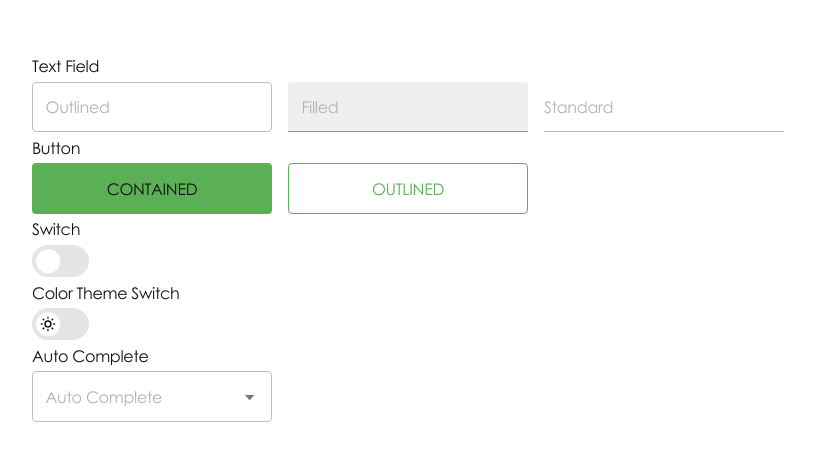
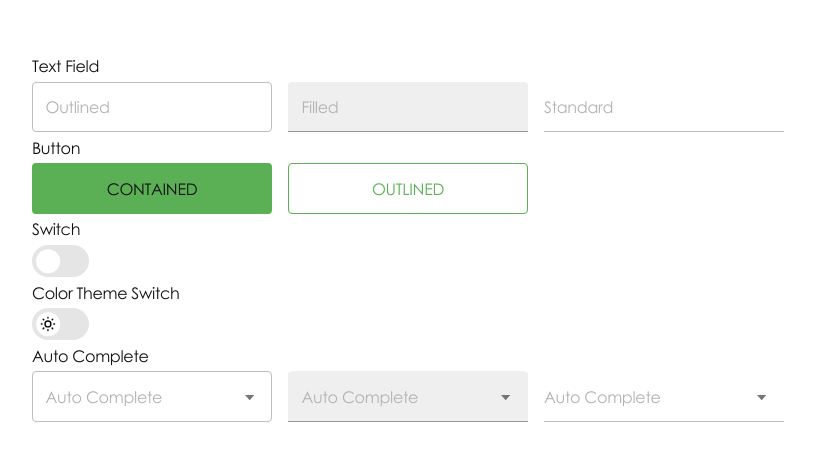
Before and after one commit to Myslitel666/Svelte-UI, a SvelteKit app: page / in a window 1280 px wide. Shown: the part 161-622 px from the top of the page, without its empty margins (232-1047 px from the left). Built offline with nearby package versions, Linux system fonts and the light colour scheme.

Commit message:
The transfer of event handlers from TextField to AutoComplete has been implemented.

```diff
--- a/src/components/inputs/auto-complete/AutoComplete.svelte
+++ b/src/components/inputs/auto-complete/AutoComplete.svelte
@@ -1,66 +1,28 @@
 <div class="auto-complete-container" style:width={width}>
-    <div
-        role="button"
-        tabindex="0"
-        class="input-container"
-        style:width = {width}
-        style:--Xl-background-color = {backgroundColor}
-        style:--Xl-fill = {fill}
-    >
-        <input
-            id = {id}
-            type = 'text'
-            autocomplete='off'
-            placeholder = ''
-            style:outline = none
-            style:border-radius = {borderRadius}
-            style:padding-left = {paddingLeft}
-            style:padding-right = {paddingRight}
-            style:padding-top = {paddingTop}
-            style:font-size = {fontSize}
-            style:font-width = 0.5rem
-            style:border-left = {variant !== 'Outlined' ? 'none' : ''}
-            style:border-right = {variant !== 'Outlined' ? 'none' : ''}
-            style:border-top = {variant !== 'Outlined' ? 'none' : ''}
-            style:--Xl-border-color = {borderColor}
-            style:--Xl-color = {primaryColor}
-            style:--Xl-height = {height}
-            style:--Xl-activeborderWidth = {activedborderWidth}
-            style:--Xl-disabledborderWidth = {disabledborderWidth}
-            style:--Xl-hoverBorderColor = {textColor}
-            style:--Xl-textColor = {textColor}
-            {...$$props}
-            on:mouseover={handleMouseOver}
-            on:mouseout={handleMouseOut}
-            on:mousedown = {toggleOpen}
-            on:focus={handleFocus}
-            on:blur={handleBlur}
-        />
-        <label
-            for={id}
-            style:position = 'absolute'
-            style:margin-left = {paddingLeft}
-            style:--Xl-color = {primaryColor}
-            style:--Xl-font-size = {fontSize}
-            style:--Xl-labelColor = {labelColor}
-            style:--Xl-liftingHeight = {variant === 'Outlined' ? `${height}/2` : variant === 'Standard' ? `${height}/2 + 0.45rem` : `${height}/2 + 0.74rem`}
-        >
-            {label}
-        </label>
-    </div>
+    <TextField
+        bind:this={textFieldRef}
+        id = {id}
+        onmousedown = {toggleOpen}
+        onblur = {() => {isOpen ? toggleOpen() : '';}}
+        label = 'Auto Complete'
+        {...$$props}
+    />
     <button
         class = "triangle-icon"
         on:mouseover = {() => {
-            handleMouseOver();
+            textFieldRef.handleMouseOver()
             triangleHover = !triangleHover;
         }}
         on:mouseout = {() => {
-            handleMouseOut();
+            textFieldRef.handleMouseOut()
             triangleHover = !triangleHover;
         }}
         on:mousedown = {toggleOpen}
-        on:focus = {handleFocus}
-        on:blur = {handleBlur}
+        on:focus = {()=>{ textFieldRef.handleFocus() }}
+        on:blur = {()=>{
+            textFieldRef.handleBlur();
+            isOpen ? toggleOpen() : '';
+        }}
         style:width=1.75rem
         style:height=1.75rem
         style:border-radius='50%'
@@ -80,37 +42,16 @@
     import { generateIdElement } from '../../../utils/elementIdUtils';
     import { onMount } from 'svelte';
     import Arrow from '../../icons/TriangularArrowDown.svelte';
-    import * as extractors from '../../../utils/valueExtractors';
+    import TextField from '../text-fields/TextField.svelte';
+
+    let textFieldRef: TextField;
 
     // Свойства для управления CSS-стилями
-    export let variant: 'Outlined' | 'Filled' | 'Standard' = 'Outlined';
     export let id = ''                                        /* Уникальный идентификатор элемента */
-    export let activedborderWidth = '';                       /* Толщина обводки в активном состоянии */
-    export let backgroundColor = '';                          /* Цвет заливки */
-    export let borderColor = '';                              /* Цвет обводки */
-    export let borderRadius = '';                             /* Радиус скругления углов */
-    export let disabledborderWidth = '';                      /* Толщина обводки в неактивном состоянии */
-    export let fontSize = '';                                 /* Размер шрифта */
-    export let height = '';                                   /* Высота поля */
     export let isOpen = false;                                /* Состояние активации AutoComplete */
-    export let label = 'Auto Complete';                       /* Надпись */
-    export let labelColor ='';                                /* Цвет надписи */
-    export let paddingLeft = '';                              /* Отступ от левой границы до курсора */
-    export let paddingRight = '';                             /* Отступ от правой границы */
-    export let paddingTop = '';                               /* Отступ от верхней границы */
-    export let primaryColor = '';                             /* Основной цвет */
-    export let textColor = '';                                /* Цвет текста */
     export let width = '';                                    /* Ширина поля */
 
-    // Флаги для отслеживания, передал ли пользователь значение извне
-    let isBackgroundColorFromUser = backgroundColor !== '';
-    let isBorderColorFromUser = borderColor !== '';
-    let isTextColorFromUser = textColor !== '';
-    let isLabelColorFromUser = labelColor !== '';
-    let isPrimaryColorFromUser = primaryColor !== '';
-
     //Стили из контекста темы
-    let fill = backgroundColor;
     let triangleHover = false;
 
     let theme: IColorThemeStore | undefined;
@@ -118,53 +59,11 @@
     // Подписываемся на изменения темы
     themeStore.subscribe(value => {
         theme = value; //Инициализация объекта темы
-
-        // Устанавливаем значения цветов при смене темы
-        if (!isBackgroundColorFromUser) backgroundColor = variant === 'Filled' ? theme.disabled.touch : theme.colors.background;
-        if (!isBorderColorFromUser) borderColor = variant === 'Filled' ? theme.border.active.color : theme.border.disabled.color;
-        if (!isLabelColorFromUser) labelColor = theme.colors.text.label;
-        if (!isPrimaryColorFromUser) primaryColor = theme.colors.primary;
-        if (!isTextColorFromUser) textColor = theme.colors.text.primary;
-        if (!isBackgroundColorFromUser) fill = variant === 'Filled' ? theme.disabled.fill : '';
     });
-
-    //Устанавливаем значения стилей после инициализации темы с проверкой не передавал ли пользователь в компонент свои значения стилей
-    if (theme) {
-        if (!activedborderWidth) activedborderWidth = theme.border.active.width;
-        if (!borderRadius) borderRadius = variant === 'Outlined' ? theme.border.borderRadius : `${theme.border.borderRadius} ${theme.border.borderRadius} 0 0`;
-        if (!height) height = theme.controls.height;
-        if (!disabledborderWidth) disabledborderWidth = theme.border.disabled.width;
-        if (!paddingLeft) paddingLeft = variant === 'Standard' ? '0' : theme.controls.textField.padding;
-        if (!paddingRight) paddingRight = theme.controls.textField.padding;
-        if (!paddingTop) paddingTop = variant !== 'Outlined' ? theme.controls.textField.padding : '0';
-        if (!width) width = theme.controls.width;
-        if (!fontSize) fontSize = theme.typography.fontSize;
-    }
 
     onMount(() => {
         id ? '' : id = `auto-complete-${generateIdElement()}`;
     });
-
-    function handleMouseOver() {
-        const inputElement = extractors.getElementById(id);
-        inputElement.classList.add('hovered');
-    }
-
-    function handleMouseOut() {
-        const inputElement = extractors.getElementById(id);
-        inputElement.classList.remove('hovered');
-    }
-
-    function handleFocus() {
-        const inputElement = extractors.getElementById(id);
-        inputElement.classList.add('focused');
-    }
-
-    function handleBlur() {
-        const inputElement = extractors.getElementById(id);
-        inputElement.classList.remove('focused');
-        isOpen ? toggleOpen() : '';
-    }
 
     // Функция для переключения состояния компонента (открыт/закрыт)
 	function toggleOpen() {
@@ -173,26 +72,6 @@
 </script>
 
 <style>
-    input {
-        background-color: var(--Xl-background-color);
-        color: var(--Xl-textColor);
-        height: var(--Xl-height);
-        border-color: var(--Xl-border-color);
-        border-style: solid;
-        border-width: var(--Xl-disabledborderWidth);
-        transition: border-color var(--Xl-effectsTimeCode), background-color var(--Xl-effectsTimeCode);
-
-        box-sizing: border-box; /* Включаем border и padding в размеры элемента */
-    }
-
-    label {
-        background-color: var(--Xl-background-color);
-        pointer-events: none; /* Нажатие на label не перекрывает не припятствует активации input */
-        font-size: var(--Xl-font-size);
-        color: var(--Xl-labelColor);
-        transition: var(--Xl-effectsTimeCode);
-    }
-
     .auto-complete-container {
         position: relative;
     }
@@ -203,40 +82,4 @@
         top: 50%;
         transform: translateY(-50%);
     }
-
-    .input-container {
-        display: flex;
-        justify-content: center;
-        flex-direction: column;
-    }
-
-    .hovered {
-        background-color: var(--Xl-fill);
-        border-color: var(--Xl-hoverBorderColor);
-    }
-
-    input.hovered + label {
-        background-color: var(--Xl-fill);
-    }
-
-    input.focused {
-        border-color: var(--Xl-color);
-        border-width: var(--Xl-activeborderWidth);
-    }
-
-    input.focused + label {
-        color: var(--Xl-color); /* Изменяем цвет на основной цвет */
-    }
-
-    input.focused + label, input:not(:placeholder-shown) + label {
-        transform: translate(-0.26rem, calc(-1 * var(--Xl-liftingHeight))); /* Сдвигаем метку влево и вверх */
-        font-size: 13px; /* Уменьшаем размер шрифта */
-        background-color: var(--Xl-background-color);
-        padding: 0 0.26rem 0 0.26rem;
-        transition: all var(--Xl-effectsTimeCode);
-    }
-
-    input.focused, input:not(:placeholder-shown) {
-        background-color: var(--Xl-background-color);
-    }
 </style>
--- a/src/components/inputs/text-fields/TextField.svelte
+++ b/src/components/inputs/text-fields/TextField.svelte
@@ -115,22 +115,22 @@
         id ? '' : id = `text-field-${generateIdElement()}`;
     });
 
-    function handleMouseOver() {
+    export function handleMouseOver() {
         const inputElement = extractors.getElementById(id);
         inputElement.classList.add('hovered');
     }
 
-    function handleMouseOut() {
+    export function handleMouseOut() {
         const inputElement = extractors.getElementById(id);
         inputElement.classList.remove('hovered');
     }
 
-    function handleFocus() {
+    export function handleFocus() {
         const inputElement = extractors.getElementById(id);
         inputElement.classList.add('focused');
     }
 
-    function handleBlur() {
+    export function handleBlur() {
         const inputElement = extractors.getElementById(id);
         inputElement.classList.remove('focused');
     }
--- a/src/routes/+page.svelte
+++ b/src/routes/+page.svelte
@@ -38,8 +38,10 @@
 			<ColorThemeSwitch />
 		</div>
 		<p class='heading'>Auto Complete</p>
-		<div>
+		<div class="components-container">
 			<AutoComplete options={['Apple', 'Orange', 'Banana', 'Grape', 'Mango']} />
+			<AutoComplete variant = 'Filled' />
+			<AutoComplete variant = 'Standard' />
 		</div>
 	</div>
 </div>
```
